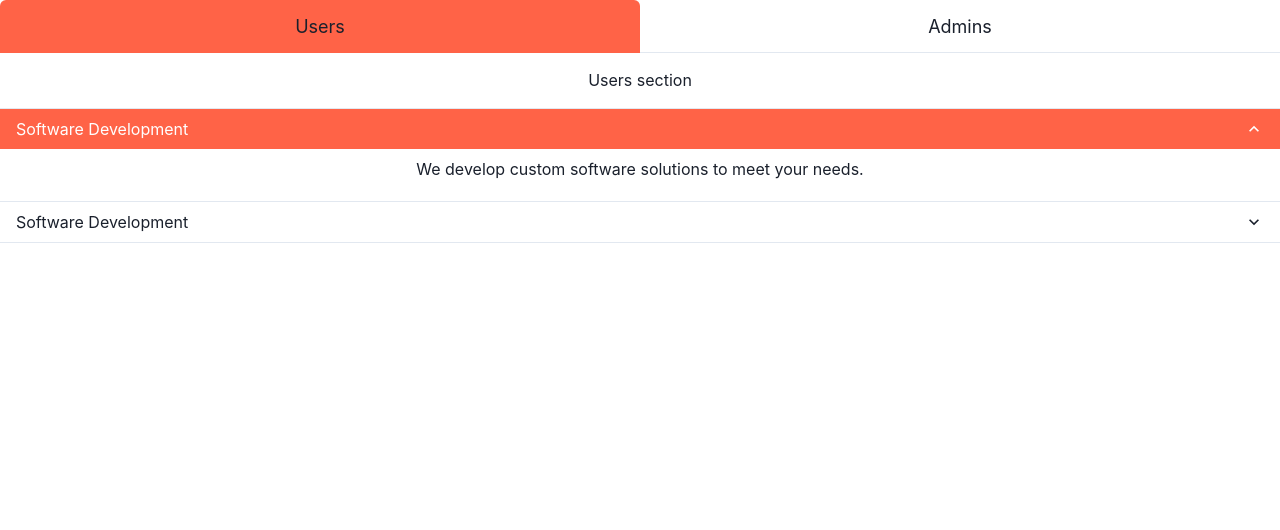
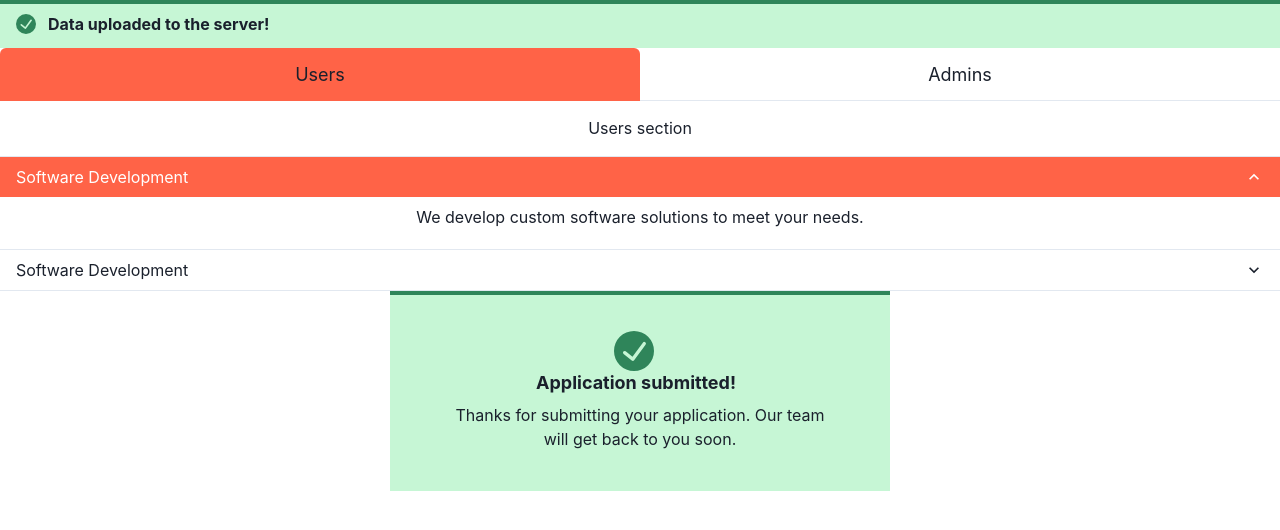
Before and after one commit to ZachyDev/Chakra-UI-, a React (Create React App) app in the folder app/: page / in a window 1280 px wide. Shown: the top 530 px of the page. Built offline with nearby package versions, Linux system fonts and the light colour scheme.

Commit message:
:white_check_mark: added alerts component

```diff
--- a/app/src/components/Services.js
+++ b/app/src/components/Services.js
@@ -11,12 +11,37 @@ import {
   Tab,
   TabPanels,
   TabPanel,
+  Alert,
+  AlertIcon,
+  AlertTitle,
+  AlertDescription,
 } from '@chakra-ui/react'
 
 function Services() {
   return (
     <>
+      {/* Alert component */}
+      {/* <Alert status="error">
+        <AlertIcon />
+        <AlertTitle>Your browser is outdated</AlertTitle>
+        <AlertDescription>
+          Your Chajra UI experience may be degraded
+        </AlertDescription>
+      </Alert> */}
+      <Alert status="success" variant="top-accent">
+        <AlertIcon />
+        <AlertTitle>Data uploaded to the server!</AlertTitle>
+      </Alert>
+      {/* <Alert status="warning">
+        <AlertIcon />
+        <AlertTitle>Your account is about to expire</AlertTitle>
+      </Alert>
+      <Alert status="info">
+        <AlertIcon />
+        <AlertTitle>We are going live on 30th, Get ready!</AlertTitle>
+      </Alert> */}
       {/* Tabs component */}
+
       <Tabs size="lg" isFitted variant="enclosed">
         <TabList>
           <Tab _selected={{ bg: 'tomato', color: 'fff' }}>Users</Tab>
@@ -57,6 +82,29 @@ function Services() {
           </AccordionPanel>
         </AccordionItem>
       </Accordion>
+
+      {/* Alert - composition */}
+      <Alert
+        status="success"
+        display="flex"
+        flexDirection="column"
+        textAlign="center"
+        alignItems="center"
+        justifyContent="center"
+        height="200px"
+        width="500px"
+        margin="0 auto"
+        variant="top-accent"
+      >
+        <AlertIcon boxSize="40px" />
+        <AlertTitle fontSize="lg" mb="2">
+          Application submitted!
+        </AlertTitle>
+        <AlertDescription maxWidth="sm">
+          Thanks for submitting your application. Our team will get back to you
+          soon.
+        </AlertDescription>
+      </Alert>
     </>
   )
 }
```
